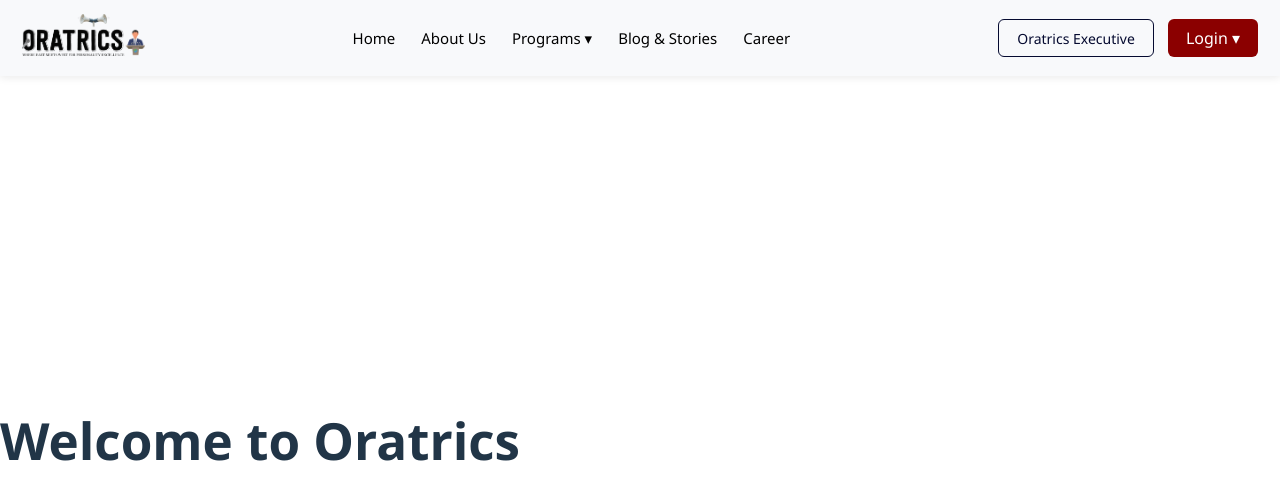
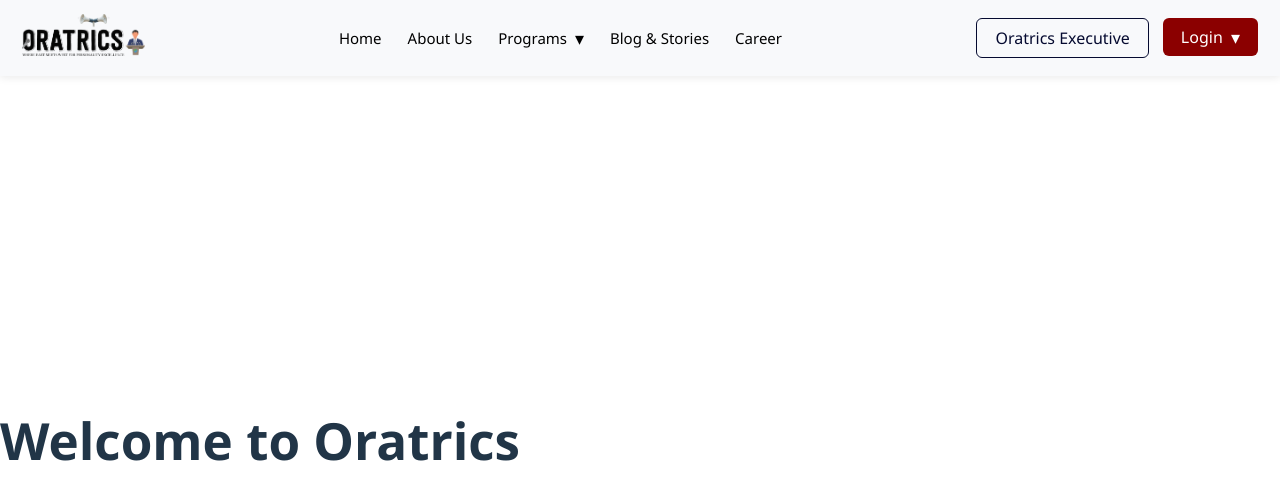
Before and after one commit to Sahu2408saurabh/oratrics, a React (Vite) app: page / in a window 1280 px wide. Shown: the top 500 px of the page. Built offline with nearby package versions, Linux system fonts and the light colour scheme.

Commit message:
Final navbar chnages done

```diff
--- a/src/components/Navbar/Navbar.css
+++ b/src/components/Navbar/Navbar.css
@@ -16,6 +16,7 @@
   box-shadow: 0 2px 8px rgba(0,0,0,0.08);
 }
 
+/* ===== CONTAINER ===== */
 .nav-container {
   max-width: 1280px;
   margin: auto;
@@ -25,6 +26,7 @@
   justify-content: space-between;
 }
 
+/* ===== LOGO ===== */
 .logo img {
   height: 42px;
 }
@@ -68,6 +70,7 @@
   visibility: hidden;
   transform: translateY(10px);
   transition: 0.25s ease;
+  z-index: 2000;
 }
 
 .dropdown-menu a {
@@ -82,6 +85,7 @@
   color: #8b0000;
 }
 
+/* DESKTOP HOVER */
 @media (min-width: 993px) {
   .dropdown:hover .dropdown-menu {
     opacity: 1;
@@ -97,7 +101,6 @@
   color: #050A30;
   padding: 8px 18px;
   border-radius: 6px;
-  font-size: 14px;
   cursor: pointer;
 }
 
@@ -115,46 +118,26 @@
   cursor: pointer;
 }
 
+/* ===== CARET ICON (BIGGER, SAFE) ===== */
+.caret {
+  display: inline-block;
+  font-size: 18px;          /* 🔥 icon bigger */
+  line-height: 1;
+  margin-left: 4px;
+  transform: translateY(1px); /* alignment same */
+}
+
 /* ===== DESKTOP ACTIONS ===== */
 .nav-actions {
   display: flex;
   gap: 14px;
 }
 
-.login-menu {
-  right: 0;
-  left: auto;
-  width: 180px;
-}
-
-/* ===== MOBILE ACTIONS ===== */
-.mobile-actions {
-  display: none;
-  flex-direction: column;
-  gap: 12px;
-  padding: 16px;
-  width: 100%;
-}
-
-/* 🔑 FULL WIDTH + CENTER TEXT */
-.mobile-btn {
-  width: 100%;
-  text-align: center;   /* ✅ CENTER TEXT */
-}
-
-/* LOGIN OPTIONS */
-.mobile-login-options {
-  background: #f3f3f3;
-  border-radius: 6px;
-}
-
-.mobile-login-options a {
-  display: block;
-  padding: 12px 16px;
-  text-align: left;
-  border-bottom: 1px solid #ddd;
-  text-decoration: none;
-  color: #333;
+/* DESKTOP: HIDE MOBILE BUTTONS */
+@media (min-width: 993px) {
+  .mobile-actions {
+    display: none;
+  }
 }
 
 /* ===== HAMBURGER ===== */
@@ -193,8 +176,9 @@
   bottom: 11px;
 }
 
-/* ===== RESPONSIVE ===== */
+/* ================= MOBILE ================= */
 @media (max-width: 992px) {
+
   .nav-links {
     position: absolute;
     top: 70px;
@@ -203,27 +187,49 @@
     background: #fff;
     flex-direction: column;
     align-items: flex-start;
+    padding: 16px 22px;
     display: none;
-
-       padding: 16px 22px;
   }
 
   .nav-links.open {
     display: flex;
   }
 
+  /* HIDE DESKTOP BUTTONS */
   .nav-actions {
     display: none;
   }
 
+  /* SHOW MOBILE BUTTONS */
   .mobile-actions {
     display: flex;
+    flex-direction: column;
+    gap: 12px;
+    width: 100%;
   }
 
-  .hamburger {
-    display: block;
+  .mobile-btn {
+    width: 100%;
+    min-height: 48px;
+    text-align: center;
+    font-size: 15px;
   }
 
+  .mobile-login-options {
+    width: 100%;
+    background: #f3f3f3;
+    border-radius: 6px;
+  }
+
+  .mobile-login-options a {
+    display: block;
+    padding: 14px 16px;
+    border-bottom: 1px solid #ddd;
+    text-decoration: none;
+    color: #333;
+  }
+
+  /* MOBILE PROGRAM DROPDOWN */
   .dropdown.mobile-open .dropdown-menu {
     position: static;
     opacity: 1;
@@ -233,4 +239,9 @@
     box-shadow: none;
     border-top: 1px solid #eee;
   }
+
+  /* SHOW HAMBURGER */
+  .hamburger {
+    display: block;
+  }
 }
--- a/src/components/Navbar/Navbar.jsx
+++ b/src/components/Navbar/Navbar.jsx
@@ -17,7 +17,6 @@ const Navbar = () => {
 
         {/* NAV LINKS */}
         <nav className={`nav-links ${menuOpen ? "open" : ""}`}>
-
           <a href="/">Home</a>
           <a href="/about">About Us</a>
 
@@ -27,7 +26,7 @@ const Navbar = () => {
               className="dropdown-title"
               onClick={() => setProgramOpen(!programOpen)}
             >
-              Programs ▾
+              Programs <span className="caret">▾</span>
             </span>
 
             <div className="dropdown-menu">
@@ -43,7 +42,7 @@ const Navbar = () => {
           <a href="/blog">Blog & Stories</a>
           <a href="/career">Career</a>
 
-          {/* ===== MOBILE ACTIONS ===== */}
+          {/* ===== MOBILE BUTTONS ===== */}
           <div className="mobile-actions">
             <button className="executive-btn mobile-btn">
               Oratrics Executive
@@ -53,7 +52,7 @@ const Navbar = () => {
               className="login-btn-red mobile-btn"
               onClick={() => setLoginOpen(!loginOpen)}
             >
-              Login ▾
+              Login <span className="caret">▾</span>
             </button>
 
             {loginOpen && (
@@ -63,10 +62,9 @@ const Navbar = () => {
               </div>
             )}
           </div>
-
         </nav>
 
-        {/* ===== DESKTOP ACTIONS ===== */}
+        {/* ===== DESKTOP BUTTONS ===== */}
         <div className="nav-actions">
           <button className="executive-btn">
             Oratrics Executive
@@ -74,12 +72,13 @@ const Navbar = () => {
 
           <div className="dropdown">
             <button className="login-btn-red">
-              Login ▾
+              Login <span className="caret">▾</span>
             </button>
 
             <div className="dropdown-menu login-menu">
+              <a href="/student-login">Student Login</a>
               <a href="/parent-login">Parent Login</a>
-              <a href="/student-login">Student Login</a>
+
             </div>
           </div>
         </div>
```
